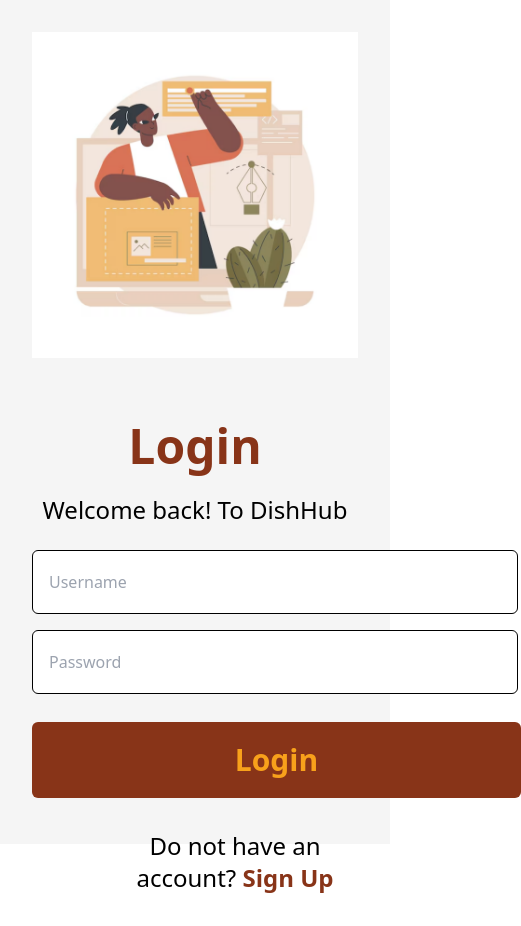
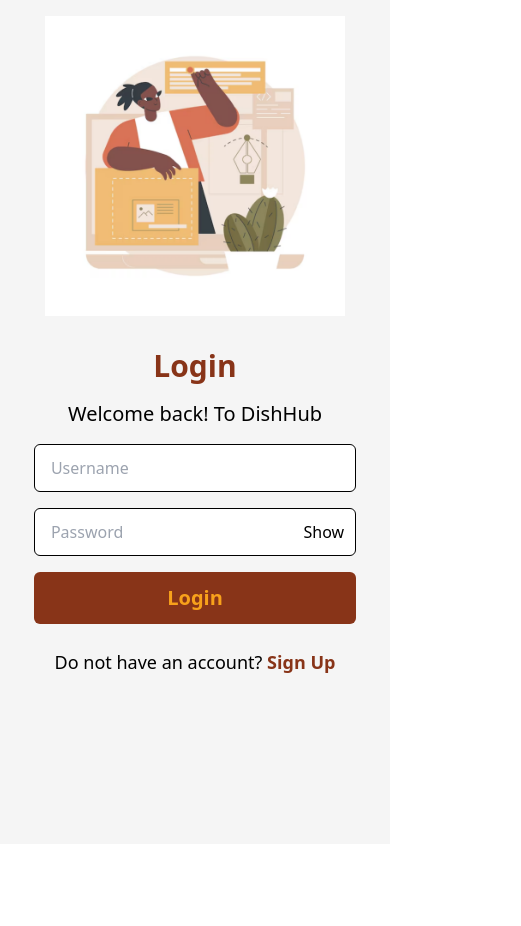
Before and after one commit to akirachix/Kuwala-Frontend, a Next.js app in the folder dishhub-nextjs/: page /login in a window 390 px wide. Shown: the whole page, 521 px wide, since content can reach past the window. After the commit the page ends 844 px from the top, so only its background shows below. Built offline with nearby package versions, Linux system fonts and the light colour scheme.

Commit message:
made changes

```diff
--- a/dishhub-nextjs/src/app/login/page.tsx
+++ b/dishhub-nextjs/src/app/login/page.tsx
@@ -1,3 +1,146 @@
+// "use client";
+// import { useState } from "react";
+// import Image from "next/image";
+// import { useForm } from "react-hook-form";
+// import { yupResolver } from "@hookform/resolvers/yup";
+// import * as yup from "yup";
+// import { userLogin } from "../utils/userLogin";
+// import router from "next/router";
+// import Link from "next/link";
+
+// const loginSchema = yup.object().shape({
+//   username: yup.string().required("Username is required"),
+//   password: yup
+//     .string()
+//     .min(6, "Password must be at least 6 characters")
+//     .required("Password is required"),
+// });
+
+// export default function Login() {
+//   const {
+//     register,
+//     handleSubmit,
+//     formState: { errors, isSubmitting },
+//   } = useForm({
+//     resolver: yupResolver(loginSchema),
+//   });
+//   const [errorMessage, setErrorMessage] = useState("");
+//   const [successMessage, setSuccessMessage] = useState("");
+//   const [showPassword, setPasswordVisible] = useState(false);
+
+//   const onSubmit = async (loginData: {
+//     username: string;
+//     password: string;
+//   }) => {
+//     const { error } = await userLogin(loginData);
+//     if (error) {
+//       setErrorMessage(error);
+//       setSuccessMessage("");
+//     } else {
+//       setSuccessMessage("Login successful!");
+//       setErrorMessage("");
+//       setTimeout(() => router.push("/signup"), 2000);
+//     }
+//   };
+
+//   const togglePasswordVisibility = () => {
+//     setPasswordVisible(!showPassword);
+//   };
+
+//   return (
+//     <div className="flex items-center justify-center min-h-screen bg-white">
+//       <div className="bg-[#F5F5F5] w-full h-screen flex flex-col md:flex-row">
+//         <div className="flex items-center justify-center p-8">
+//           <Image
+//             src="/images/form.png"
+//             alt="Login Illustration"
+//             width={650}
+//             height={700}
+//             className=""
+//           />
+//         </div>
+//         <div className="w-full md:w-1/2 flex justify-center items-center p-8">
+//           <div className="w-full max-w-md">
+//             <h1 className="text-5xl font-bold text-[#883418] mb-6 text-center">
+//               Login
+//             </h1>
+//             <p className="text-black text-center mb-6 text-2xl">
+//               Welcome back! To DishHub
+//             </p>
+
+//             {errorMessage && (
+//               <p className="text-red-500 mb-4 text-center">{errorMessage}</p>
+//             )}
+//             {successMessage && (
+//               <p className="text-green-500 mb-4 text-center">
+//                 {successMessage}
+//               </p>
+//             )}
+
+//             <form onSubmit={handleSubmit(onSubmit)} className="space-y-4">
+//               <div>
+//                 <input
+//                   type="text"
+//                   {...register("username")}
+//                   placeholder="Username"
+//                   className="w-[149%] h-16 px-4 border border-black rounded-md focus:outline-none focus:ring-2 focus:ring-[#8B4513] placeholder-gray-400 text-gray-900"
+//                 />
+//                 {errors.username && (
+//                   <p className="text-red-500 mt-1">{errors.username.message}</p>
+//                 )}
+//               </div>
+
+//               <div className="relative">
+//                 <input
+//                   type={showPassword ? "text" : "password"}
+//                   {...register("password")}
+//                   placeholder="Password"
+//                   className="w-[149%] h-16 px-4 border border-black rounded-md focus:outline-none focus:ring-2 focus:ring-[#8B4513] placeholder-gray-400 text-gray-900 pr-10"
+//                 />
+//                 <button
+//                   type="button"
+//                   onClick={togglePasswordVisibility}
+//                   className="absolute inset-y-0 right-0 pr-3 flex items-center text-sm leading-5"
+//                 >
+
+//                 </button>
+//                 {errors.password && (
+//                   <p className="text-red-500 mt-1">{errors.password.message}</p>
+//                 )}
+//               </div>
+//               <Link href="/dashboard">
+
+//               <button
+//                 type="submit"
+//                 className={`w-[150%] bg-[#883418] text-[#F8A11B] font-extrabold text-3xl py-5 mt-7 rounded-md focus:outline-none focus:ring-2 focus:ring-[#8B4513] hover:bg-[#6B3E11] transition-colors ${
+//                   isSubmitting ? "opacity-50 cursor-not-allowed" : ""
+//                 }`}
+//                 disabled={isSubmitting}
+//               >
+//                 {isSubmitting ? "Logging in..." : "Login"}
+//               </button>
+//               </Link>
+//             </form>
+
+//             <p className="text-center text-2xl text-black mt-8 ml-20">
+//               Do not have an account?{" "}
+//               <Link
+//                 href="/sign-up"
+//                 className="text-[#883418] font-bold hover:underline"
+//               >
+//                 Sign Up
+//               </Link>
+//             </p>
+//           </div>
+//         </div>
+//       </div>
+//     </div>
+//   );
+// }
+
+
+
+
 "use client";
 import { useState } from "react";
 import Image from "next/image";
@@ -49,44 +192,54 @@
 
   return (
     <div className="flex items-center justify-center min-h-screen bg-white">
-      <div className="bg-[#F5F5F5] w-full h-screen flex flex-col md:flex-row">
-        <div className="flex items-center justify-center p-8">
+      <div className="bg-[#F5F5F5] w-full min-h-screen flex flex-col md:flex-row">
+        {/* Image Section */}
+        <div className="w-full md:w-1/2 flex items-center justify-center p-4 sm:p-6 md:p-8 lg:p-12">
+          <div className="relative w-full max-w-[300px] sm:max-w-[400px] md:max-w-[500px] lg:max-w-[650px]">
             <Image
               src="/images/form.png"
               alt="Login Illustration"
-            width={1000}
+              width={650}
               height={700}
-            className=""
+              className="w-full h-auto object-contain"
+              priority
             />
           </div>
-        <div className="w-full md:w-1/2 flex justify-center items-center p-8">
-          <div className="w-full max-w-md">
-            <h1 className="text-5xl font-bold text-[#883418] mb-6 text-center">
+        </div>
+
+        {/* Form Section */}
+        <div className="w-full md:w-1/2 flex justify-center items-center p-4 sm:p-6 md:p-8 lg:p-12">
+          <div className="w-full max-w-[90%] sm:max-w-[80%] md:max-w-[70%] lg:max-w-[60%]">
+            <h1 className="text-3xl sm:text-4xl md:text-5xl font-bold text-[#883418] mb-4 sm:mb-6 text-center">
               Login
             </h1>
-            <p className="text-black text-center mb-6 text-2xl">
+            <p className="text-black text-center mb-4 sm:mb-6 text-xl sm:text-2xl">
               Welcome back! To DishHub
             </p>
 
             {errorMessage && (
-              <p className="text-red-500 mb-4 text-center">{errorMessage}</p>
+              <p className="text-red-500 mb-4 text-center text-sm sm:text-base">
+                {errorMessage}
+              </p>
             )}
             {successMessage && (
-              <p className="text-green-500 mb-4 text-center">
+              <p className="text-green-500 mb-4 text-center text-sm sm:text-base">
                 {successMessage}
               </p>
             )}
 
-            <form onSubmit={handleSubmit(onSubmit)} className="space-y-4">
+            <form onSubmit={handleSubmit(onSubmit)} className="space-y-4 sm:space-y-6">
               <div>
                 <input
                   type="text"
                   {...register("username")}
                   placeholder="Username"
-                  className="w-[149%] h-16 px-4 border border-black rounded-md focus:outline-none focus:ring-2 focus:ring-[#8B4513] placeholder-gray-400 text-gray-900"
+                  className="w-full h-12 sm:h-14 md:h-16 px-4 border border-black rounded-md
+                           focus:outline-none focus:ring-2 focus:ring-[#8B4513]
+                           placeholder-gray-400 text-gray-900"
                 />
                 {errors.username && (
-                  <p className="text-red-500 mt-1">{errors.username.message}</p>
+                  <p className="text-red-500 mt-1 text-sm">{errors.username.message}</p>
                 )}
               </div>
 
@@ -95,26 +248,30 @@
                   type={showPassword ? "text" : "password"}
                   {...register("password")}
                   placeholder="Password"
-                  className="w-[149%] h-16 px-4 border border-black rounded-md focus:outline-none focus:ring-2 focus:ring-[#8B4513] placeholder-gray-400 text-gray-900 pr-10"
+                  className="w-full h-12 sm:h-14 md:h-16 px-4 border border-black rounded-md
+                           focus:outline-none focus:ring-2 focus:ring-[#8B4513]
+                           placeholder-gray-400 text-gray-900 pr-10"
                 />
                 <button
                   type="button"
                   onClick={togglePasswordVisibility}
-                  className="absolute inset-y-0 right-0 pr-3 flex items-center text-sm leading-5"
+                  className="absolute right-3 top-1/2 transform -translate-y-1/2"
                 >
-
+                  {showPassword ? "Hide" : "Show"}
                 </button>
                 {errors.password && (
-                  <p className="text-red-500 mt-1">{errors.password.message}</p>
+                  <p className="text-red-500 mt-1 text-sm">{errors.password.message}</p>
                 )}
               </div>
-              <Link href="/dashboard">
 
+              <Link href="/dashboard" className="block w-full">
                 <button
                   type="submit"
-                className={`w-[150%] bg-[#883418] text-[#F8A11B] font-extrabold text-3xl py-5 mt-7 rounded-md focus:outline-none focus:ring-2 focus:ring-[#8B4513] hover:bg-[#6B3E11] transition-colors ${
-                  isSubmitting ? "opacity-50 cursor-not-allowed" : ""
-                }`}
+                  className={`w-full bg-[#883418] text-[#F8A11B] font-bold
+                           text-xl sm:text-2xl md:text-3xl py-3 sm:py-4 md:py-5
+                           rounded-md focus:outline-none focus:ring-2 focus:ring-[#8B4513]
+                           hover:bg-[#6B3E11] transition-colors
+                           ${isSubmitting ? "opacity-50 cursor-not-allowed" : ""}`}
                   disabled={isSubmitting}
                 >
                   {isSubmitting ? "Logging in..." : "Login"}
@@ -122,7 +279,7 @@
               </Link>
             </form>
 
-            <p className="text-center text-2xl text-black mt-8 ml-20">
+            <p className="text-center text-lg sm:text-xl md:text-2xl text-black mt-6 sm:mt-8">
               Do not have an account?{" "}
               <Link
                 href="/sign-up"
--- a/dishhub-nextjs/src/app/sign-up/page.tsx
+++ b/dishhub-nextjs/src/app/sign-up/page.tsx
@@ -32,18 +32,10 @@
 const SignUp = () => {
   const router = useRouter();
   const [isCheckingLogin, setIsCheckingLogin] = useState(true);
-  const [isLoggedIn, setIsLoggedIn] = useState(false);
+  const [, setIsLoggedIn] = useState(false);
+  const [showPassword, setPasswordVisible] = useState(false);
   const [apiError, setApiError] = useState<string | null>(null);
   const [successMessage, setSuccessMessage] = useState<string | null>(null);
-  const [showPassword, setPasswordVisible] = useState(false);
-
-  const {
-    register,
-    handleSubmit,
-    formState: { errors },
-  } = useForm<FormData>({
-    resolver: yupResolver(signUpSchema),
-  });
 
   useEffect(() => {
     const checkLoginStatus = () => {
@@ -55,12 +47,13 @@
     checkLoginStatus();
   }, []);
 
-  useEffect(() => {
-    if (isCheckingLogin) return;
-    if (isLoggedIn) {
-      router.push("/dashboard");
-    }
-  }, [isCheckingLogin, isLoggedIn, router]);
+  const {
+    register,
+    handleSubmit,
+    formState: { errors },
+  } = useForm<FormData>({
+    resolver: yupResolver(signUpSchema),
+  });
 
   const onSubmit = async (data: FormData) => {
     console.log("SignUp submitted", data);
@@ -87,95 +80,110 @@
   };
 
   if (isCheckingLogin) {
-    <p>Loading...</p>
-  };
-
+    return <div>Loading...</div>;
+  }
 
   return (
+    <div className="flex items-center justify-center min-h-screen bg-white">
+      <div className="bg-[#F5F5F5] w-full min-h-screen flex flex-col md:flex-row">
 
-    <div className="flex items-center justify-center min-h-screen bg-white">
-      <div className="bg-[#F5F5F5] w-full h-screen flex flex-col md:flex-row">
-        <div className="flex items-center justify-center p-8">
+        <div className="w-full md:w-1/2 flex items-center justify-center p-4 sm:p-6 md:p-8">
+          <div className="relative w-full max-w-[500px] aspect-square">
             <Image
               src="/images/form.png"
               alt="Sign Up Illustration"
-            width={900}
-            height={700}
+              layout="fill"
+              objectFit="contain"
+              className="sm:max-w-md lg:max-w-lg xl:max-w-xl"
             />
           </div>
-        <div className="w-full md:w-1/2 flex justify-center items-center p-8">
-          <div className="w-full max-w-md">
-            <h1 className="text-5xl font-bold text-[#883418] mb-6 text-center">Sign Up</h1>
-            <p className="text-black text-center mb-6 text-2xl">Welcome to DishHub</p>
+        </div>
+
+
+        <div className="w-full md:w-1/2 flex justify-center items-center p-4 sm:p-6 md:p-8">
+          <div className="w-full max-w-md space-y-4">
+            <h1 className="text-3xl sm:text-4xl lg:text-5xl font-bold text-[#883418] mb-4 sm:mb-6 text-center">
+              Sign Up
+            </h1>
+            <p className="text-black text-center mb-4 sm:mb-6 text-xl sm:text-2xl">
+              Welcome to DishHub
+            </p>
 
             {successMessage && (
-              <p className="text-green-500 text-sm mt-2 mb-4">
-                {successMessage}
-              </p>
+              <p className="text-green-500 text-sm mt-2 mb-4">{successMessage}</p>
             )}
             {apiError && (
               <p className="text-red-500 text-sm mt-2 mb-4">{apiError}</p>
             )}
 
             <form onSubmit={handleSubmit(onSubmit)} className="space-y-4">
-              <div>
+
+              <div className="space-y-4">
                 <input
                   type="text"
                   {...register("first_name")}
                   placeholder="First Name"
-                  className="w-[149%] h-16 px-4 border border-black rounded-md focus:outline-none focus:ring-2 focus:ring-[#8B4513] placeholder-gray-400 text-gray-900"
+                  className="w-full h-12 sm:h-14 lg:h-16 px-4 border border-black rounded-md
+                           focus:outline-none focus:ring-2 focus:ring-[#8B4513]
+                           placeholder-gray-400 text-gray-900"
                 />
                 {errors.first_name && (
                   <p className="text-red-500 text-sm mt-1">{errors.first_name.message}</p>
                 )}
-              </div>
-              <div>
+
                 <input
                   type="text"
                   {...register("last_name")}
                   placeholder="Last Name"
-                  className="w-[149%] h-16 px-4 border border-black rounded-md focus:outline-none focus:ring-2 focus:ring-[#8B4513] placeholder-gray-400 text-gray-900"
+                  className="w-full h-12 sm:h-14 lg:h-16 px-4 border border-black rounded-md
+                           focus:outline-none focus:ring-2 focus:ring-[#8B4513]
+                           placeholder-gray-400 text-gray-900"
                 />
                 {errors.last_name && (
                   <p className="text-red-500 text-sm mt-1">{errors.last_name.message}</p>
                 )}
-              </div>
-              <div>
+
                 <input
                   type="text"
                   {...register("username")}
                   placeholder="Username"
-                  className="w-[149%] h-16 px-4 border border-black rounded-md focus:outline-none focus:ring-2 focus:ring-[#8B4513] placeholder-gray-400 text-gray-900"
+                  className="w-full h-12 sm:h-14 lg:h-16 px-4 border border-black rounded-md
+                           focus:outline-none focus:ring-2 focus:ring-[#8B4513]
+                           placeholder-gray-400 text-gray-900"
                 />
                 {errors.username && (
                   <p className="text-red-500 text-sm mt-1">{errors.username.message}</p>
                 )}
-              </div>
-              <div>
+
                 <input
                   type="email"
                   {...register("email")}
                   placeholder="Email"
-                  className="w-[148%] h-16 px-4 border border-black rounded-md focus:outline-none focus:ring-2 focus:ring-[#8B4513] placeholder-gray-400 text-gray-900"
+                  className="w-full h-12 sm:h-14 lg:h-16 px-4 border border-black rounded-md
+                           focus:outline-none focus:ring-2 focus:ring-[#8B4513]
+                           placeholder-gray-400 text-gray-900"
                 />
                 {errors.email && (
                   <p className="text-red-500 text-sm mt-1">{errors.email.message}</p>
                 )}
-              </div>
-              <div className="relative w-[165%]">
+
+                <div className="relative">
                   <input
                     type={showPassword ? "text" : "password"}
                     {...register("password")}
                     placeholder="Password"
-                  className="w-[149%] h-16 px-4 border border-black rounded-md focus:outline-none focus:ring-2 focus:ring-[#8B4513] placeholder-gray-400 text-gray-900 pr-10"
+                    className="w-full h-12 sm:h-14 lg:h-16 px-4 border border-black rounded-md
+                             focus:outline-none focus:ring-2 focus:ring-[#8B4513]
+                             placeholder-gray-400 text-gray-900 pr-10"
                   />
                   <button
                     type="button"
                     onClick={togglePasswordVisibility}
-                  className="absolute inset-y-0 right-0 pr-3 flex items-center text-sm leading-5"
+                    className="absolute right-4 top-1/2 transform -translate-y-1/2 text-gray-600"
                   >
                     {showPassword ? <FaEyeSlash /> : <FaEye />}
                   </button>
+                </div>
                 {errors.password && (
                   <p className="text-red-500 text-sm mt-1">{errors.password.message}</p>
                 )}
@@ -183,26 +191,28 @@
 
               <button
                 type="submit"
-                className="w-[150%] bg-[#883418] text-[#F8A11B] font-extrabold text-3xl py-5 mt-7 rounded-md focus:outline-none focus:ring-2 focus:ring-[#8B4513] hover:bg-[#6B3E11] transition-colors"
+                className="w-full bg-[#883418] text-[#F8A11B] font-bold
+                         text-xl sm:text-2xl lg:text-3xl py-3 sm:py-4 lg:py-5 mt-6
+                         rounded-md focus:outline-none focus:ring-2 focus:ring-[#8B4513]
+                         hover:bg-[#6B3E11] transition-colors"
               >
                 Sign Up
               </button>
             </form>
 
-            <p className="text-center text-2xl text-black mt-8 ml-20">
+            <p className="text-center text-lg sm:text-xl lg:text-2xl text-black mt-6 sm:mt-8">
               Already have an account?{" "}
               <Link
                 href="/login"
                 className="text-[#883418] font-bold hover:underline"
               >
-                Sign In
+                LogIn
               </Link>
             </p>
           </div>
         </div>
       </div>
     </div>
-
   );
 };
 
```
Lines whose indentation alone changed are shown as unchanged.
